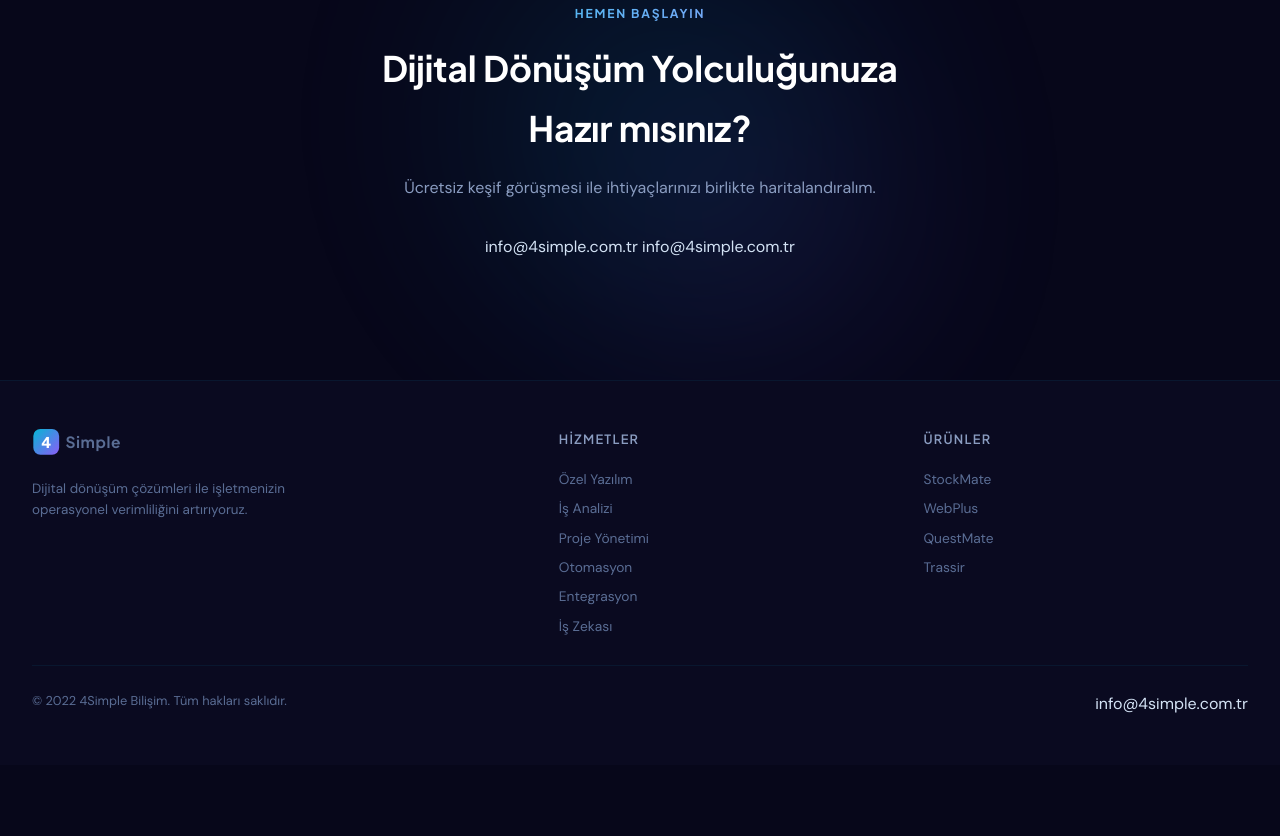
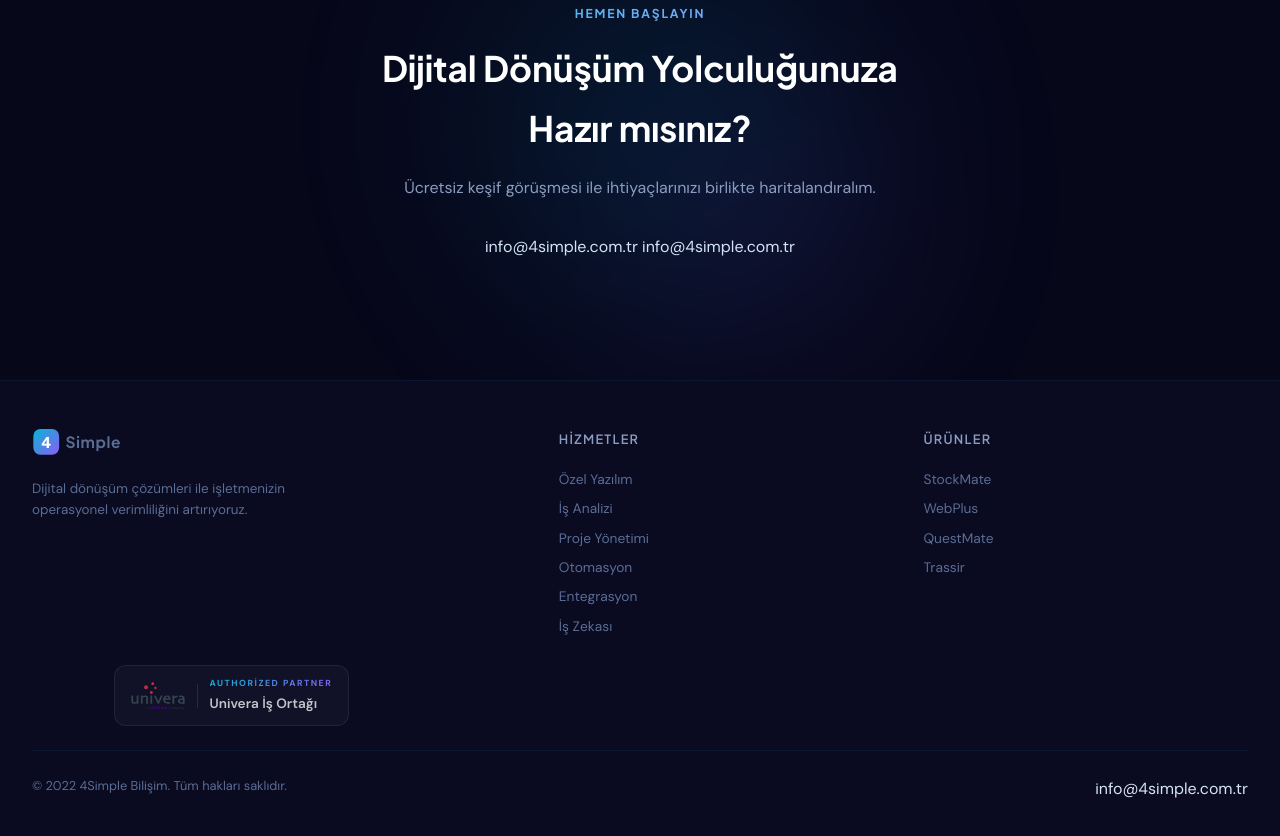
Before and after one commit to 4simplebilisim/4simple, a plain HTML site: page index.html in a window 1280 px wide. Shown: the part 3986-4822 px from the top of the page. Before the commit the page ends 4751 px from the top, so only its background shows below. Drawn offline with Linux system fonts and the light colour scheme.

Commit message:
Update index.html

```diff
--- a/index.html
+++ b/index.html
@@ -337,6 +337,16 @@ footer{background:var(--surface);border-top:1px solid var(--border);padding:48px
   </div>
   </a>
 </div>
+  <div style="max-width:1100px;margin:24px auto 0;padding:0 24px">
+  <a href="https://isortagi.univera.com.tr" target="_blank" style="display:inline-flex;align-items:center;gap:12px;background:rgba(255,255,255,.03);border:1px solid rgba(255,255,255,.08);border-radius:12px;padding:10px 16px;text-decoration:none;transition:border-color .3s">
+    <img src="univera.svg" alt="Univera" style="height:28px;display:block">
+    <div style="width:1px;height:24px;background:rgba(255,255,255,.1)"></div>
+    <div style="display:flex;flex-direction:column;gap:1px">
+      <span style="font-size:.55rem;font-weight:700;text-transform:uppercase;letter-spacing:1.5px;background:linear-gradient(135deg,#06b6d4,#8b5cf6);-webkit-background-clip:text;-webkit-text-fill-color:transparent">Authorized Partner</span>
+      <span style="font-size:.85rem;font-weight:600;color:rgba(255,255,255,.75)">Univera İş Ortağı</span>
+    </div>
+  </a>
+</div>
   <div class="footer-bottom">
     <span>&copy; 2022 4Simple Bilişim. Tüm hakları saklıdır.</span>
     info@4simple.com.tr
```
